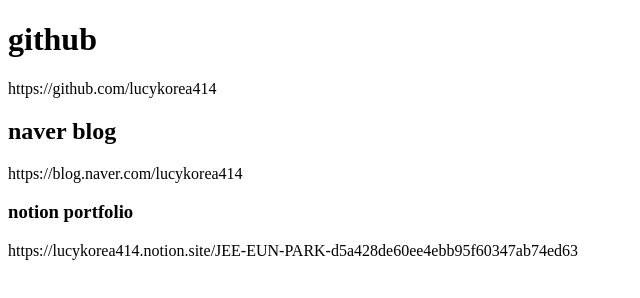
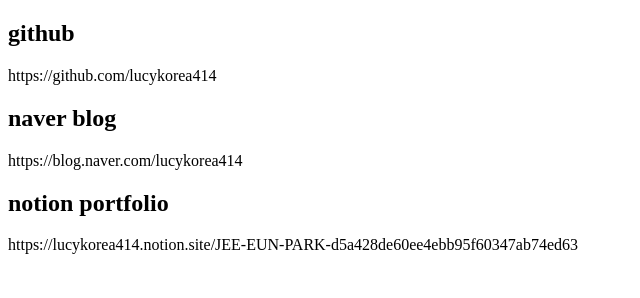
Before and after one commit to lucykorea414/lucykorea414.github.io, a plain HTML site: page index.html in a window 1280 px wide. Shown: the whole page, without its empty margins (0-640 px from the left). Drawn offline with Linux system fonts and the light colour scheme.

Commit message:
Update index.html

```diff
--- a/index.html
+++ b/index.html
@@ -4,11 +4,11 @@
     <title>lucykorea414.github.io</title>
   </head>
   <body>
-    <h1>github</h1>
+    <h2>github</h2>
     <p>https://github.com/lucykorea414</p>
     <h2>naver blog</h2>
     <p>https://blog.naver.com/lucykorea414</p>
-    <h3>notion portfolio</h3>
+    <h2>notion portfolio</h2>
     <p>https://lucykorea414.notion.site/JEE-EUN-PARK-d5a428de60ee4ebb95f60347ab74ed63</p>
   </body>
 </html>
```
